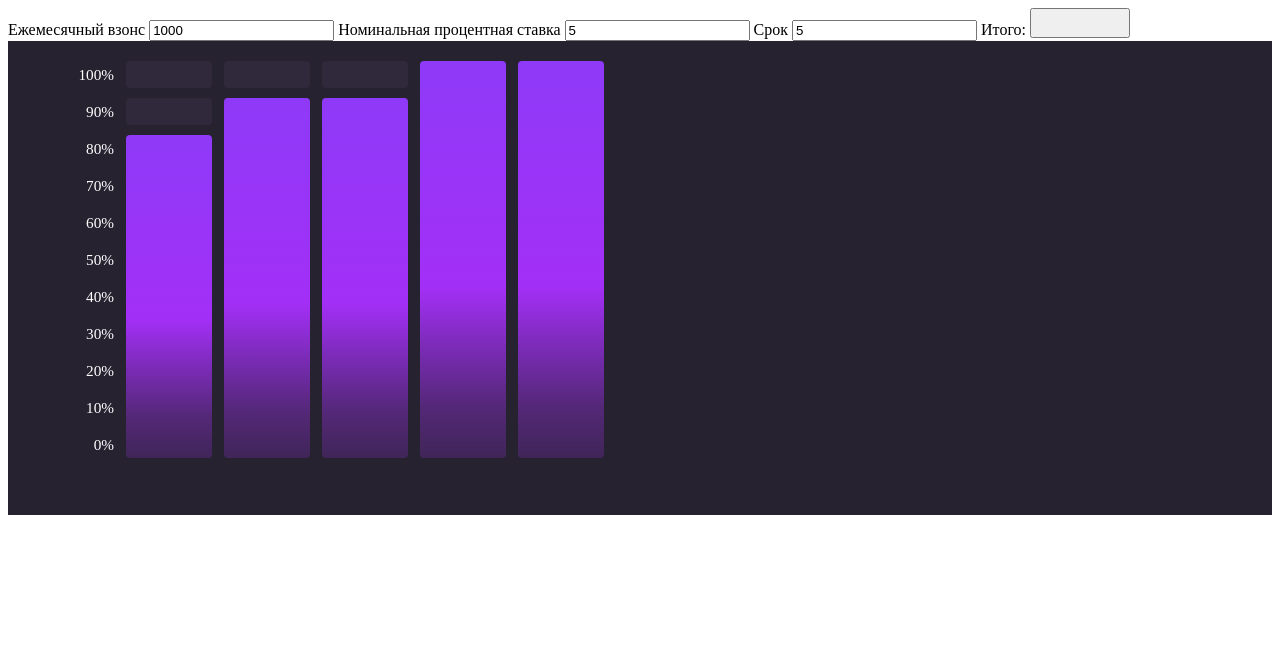
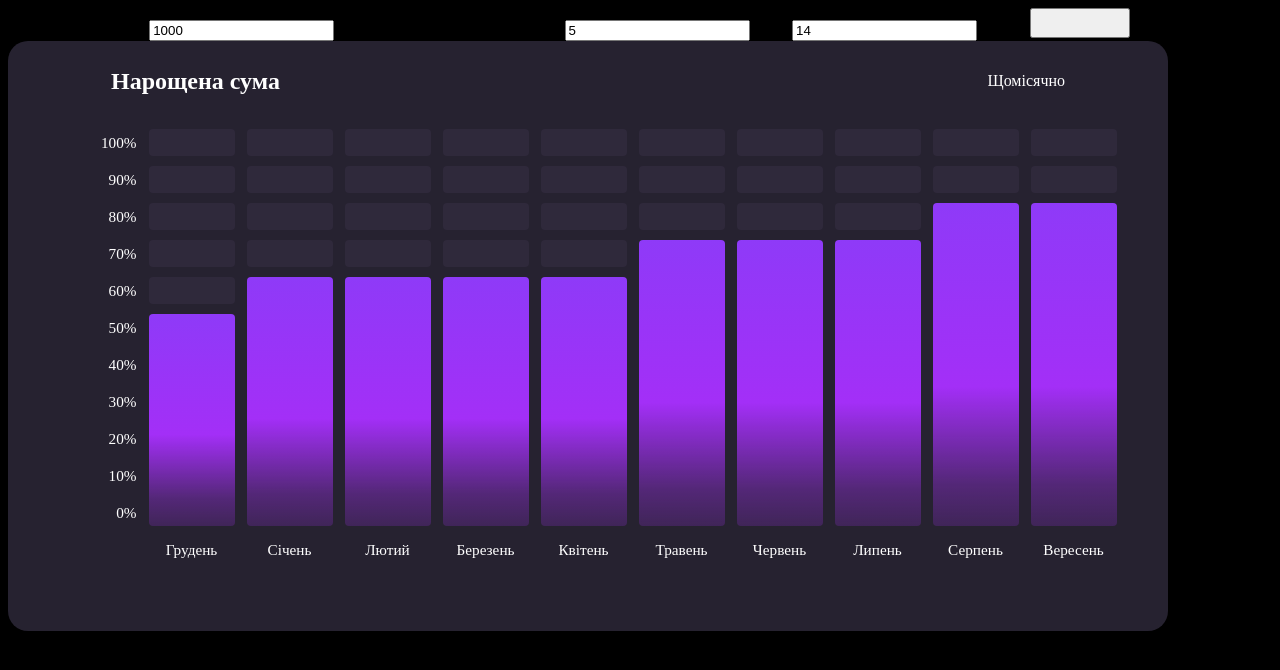
Before and after one commit to DenisKholin/compound-interest-calculator, a plain HTML site: page index.html in a window 1280 px wide. Both pictures are taken after a click on the button 1080 px from the left and 23 px from the top of the page. Drawn offline with Linux system fonts and the light colour scheme.

Commit message:
bad scrolling and no adp

```diff
--- a/index.html
+++ b/index.html
@@ -16,7 +16,7 @@
 		<label for="inRate">Номинальная процентная ставка</label>
 		<input type="text" name="inRate" id="inRate" value="5">
 		<label for="inMonth">Срок</label>
-		<input type="text" name="inMonth" id="inMonth" value="5">
+		<input type="text" name="inMonth" id="inMonth" value="14">
 		Итого:
 		<button type="submit" id="createGraphicButton"></button>
 	</form>
--- a/script.js
+++ b/script.js
@@ -1,7 +1,10 @@
 function createGraphic() {
-	if (document.querySelector('.grid__container')) {
-		document.querySelector('.grid__container').remove();
+	if (document.querySelector('.grid__wrapper')) {
+		document.querySelector('.grid__wrapper').remove();
 	}
+	// if (document.querySelector('.grid__container')) {
+	// 	document.querySelector('.grid__container').remove();
+	// }
 
 	document.getElementById("y1").innerHTML = '';
 	let depositV = document.getElementById("deposit").value,
@@ -13,54 +16,21 @@ function createGraphic() {
 		monthV = document.getElementById("inMonth").value,
 		monthVint = parseInt(monthV, 10),
 		now = new Date(),
+		monthNumber = now.getMonth(),
 		month,
 		gridContainer,
 		i = 1,
 		percent = 100;
 
-	switch (now.getMonth()) {
-		case 0:
-			month = 'Січень';
-			break;
-		case 1:
-			month = 'Лютий';
-			break;
-		case 2:
-			month = 'Березень';
-			break;
-		case 3:
-			month = 'Квітень';
-			break;
-		case 4:
-			month = 'Травень';
-			break;
-		case 5:
-			month = 'Червень';
-			break;
-		case 6:
-			month = 'Липень';
-			break;
-		case 7:
-			month = 'Серпень';
-			break;
-		case 8:
-			month = 'Вересень';
-			break;
-		case 9:
-			month = 'Жовтень';
-			break;
-		case 10:
-			month = 'Листопад';
-			break;
-		case 11:
-			month = 'Грудень';
-			break;
-	}
 
+	document.querySelector('#y1').insertAdjacentHTML('afterend', `	<div class="grid__wrapper"></div>`);
 
-	document.querySelector('#y1').insertAdjacentHTML('afterend', `	<div class="grid__container">
+	document.querySelector('.grid__wrapper').insertAdjacentHTML('afterbegin', `<div class="grid__header">
+		<p class="grid__header_text grid__header_text-big">Нарощена сума</p>
+		<p class="grid__header_text grid__header_text-small">Щомісячно</p>
+	</div>`);
 
-	</div>`);
+	document.querySelector('.grid__wrapper').insertAdjacentHTML('beforeend', `	<div class="grid__container"></div>`);
 
 
 
@@ -72,7 +42,6 @@ function createGraphic() {
 		var result = depositVint / 100 * interestVint;
 		depositVint = depositVint + result;
 		deposArray[i] = +depositVint.toFixed(2);
-		console.log(depositVint.toFixed(2));
 
 		// for (let j = 1; j <= 11; j++) {
 		// 	gridContainer.innerHTML += `<div class="grid__container_item" data-gridnumber="${j}-${i}">
@@ -84,8 +53,6 @@ function createGraphic() {
 
 	// document.querySelector('[data-gridnumber="11-1"]').style.gridColumn = '1/2';
 	// document.querySelector('[data-gridnumber="11-1"]').style.gridRow = '1/8';
-
-	console.log(deposArray);
 
 	for (let i = 1; i < deposArray.length; i++) {
 		deposPerscentArray[i] = Math.round((deposArray[i] * 10 / deposArray[deposArray.length - 1]));
@@ -99,20 +66,57 @@ function createGraphic() {
 	for (let i = 1; i < deposPerscentArray.length; i++) {
 		gridContainer.innerHTML += `<div class="grid__container_item" data-gridnumber="${deposPerscentArray[i]}" style="grid-row: ${11 - deposPerscentArray[i]}/12; grid-column: ${i + 1}/${i + 3}">
 		</div>`;
+
+		switch (monthNumber) {
+			case 0:
+				month = 'Січень';
+				break;
+			case 1:
+				month = 'Лютий';
+				break;
+			case 2:
+				month = 'Березень';
+				break;
+			case 3:
+				month = 'Квітень';
+				break;
+			case 4:
+				month = 'Травень';
+				break;
+			case 5:
+				month = 'Червень';
+				break;
+			case 6:
+				month = 'Липень';
+				break;
+			case 7:
+				month = 'Серпень';
+				break;
+			case 8:
+				month = 'Вересень';
+				break;
+			case 9:
+				month = 'Жовтень';
+				break;
+			case 10:
+				month = 'Листопад';
+				break;
+			case 11:
+				month = 'Грудень';
+				break;
+		}
+		gridContainer.innerHTML += `<div class="grid__text grid__text_month" style="grid-row: 12/14; grid-column: ${i + 1}/${i + 3}">${month}</div>`;
+
+		monthNumber += 1;
+
+		if (monthNumber >= 12) {
+			monthNumber = 0;
+		}
 		for (let j = 1; j <= (10 - deposPerscentArray[i]); j++) {
 			gridContainer.innerHTML += `<div class="grid__container_item-colored" style="grid-row: ${j}/${j + 2}; grid-column: ${i + 1}/${i + 3}">
 		</div>`;
 		}
-
 	}
-
-
-	console.log(deposPerscentArray);
-
-
-
-
-
 }
 
 document.querySelector('#createGraphicButton').addEventListener('click', (e) => {
--- a/style.css
+++ b/style.css
@@ -2,15 +2,43 @@
 	width: 100px;
 	height: 30px;
 }
+body {
+	background-color: #000;
+}
+
+.grid__wrapper {
+	display: flex;
+	flex-direction: column;
+	align-items: center;
+	width: 1160px;
+	height: 590px;
+	background-color: #262230;
+	border-radius: 20px;
+	border: 1px solid
+		linear-gradient(
+			107.13deg,
+			#b4a0e6 11.28%,
+			rgba(202, 148, 255, 0) 38.99%,
+			rgba(155, 73, 193, 0) 80.03%,
+			#8159b3 92.71%
+		);
+	overflow: visible;
+}
 
 .grid__container {
 	display: grid;
-	padding: 20px;
-	background-color: #262230;
+	padding-top: 8px;
+	width: 1075px;
+	height: 600px;
+	/* margin-right: 40px; */
+	/* scrollbar-width: thin; */
+	overflow: auto;
+
 	grid-template-rows: repeat(12, 27px); /* 3 строки */
 	grid-template-columns: repeat(5, 86px);
 	/* grid-gap: 5px; */
 	row-gap: 10px;
+
 	/* column-gap: 6px; */
 	/* grid-auto-flow: dense;
 	grid-auto-flow: column; */
@@ -46,7 +74,6 @@
 
 .grid__text {
 	display: flex;
-	justify-content: flex-end;
 	align-items: center;
 	width: 86px;
 	height: 27px;
@@ -55,9 +82,50 @@
 	font-weight: normal;
 	font-size: 15.2621px;
 	line-height: 19px;
-	/* identical to box height */
-
-	text-align: right;
-
 	color: #ffffff;
 }
+
+.grid__text_percent {
+	justify-content: flex-end;
+}
+
+.grid__text_month {
+	justify-content: center;
+}
+
+.grid__container::-webkit-scrollbar {
+	height: 6px;
+}
+.grid__container::-webkit-scrollbar-track {
+	background: #62507b; /* цвет дорожки */
+	border-radius: 25px;
+}
+.grid__container::-webkit-scrollbar-thumb {
+	background: linear-gradient(240.95deg, #853ff8 25.01%, #af29f7 87.93%);
+	border-radius: 20px; /* закругления плашки */
+}
+
+.grid__header {
+	display: flex;
+	justify-content: space-between;
+	align-items: center;
+	width: 954px;
+	font-family: Proxima Nova;
+	font-style: normal;
+	color: #ffffff;
+	font-feature-settings: "liga" off;
+}
+
+.grid__header_text-big {
+	/* margin-left: 155px; */
+	margin-right: -200px;
+	font-weight: 600;
+	font-size: 24px;
+	line-height: 32px;
+}
+
+.grid__header_text-small {
+	font-weight: normal;
+	font-size: 16px;
+	line-height: 26px;
+}
```
